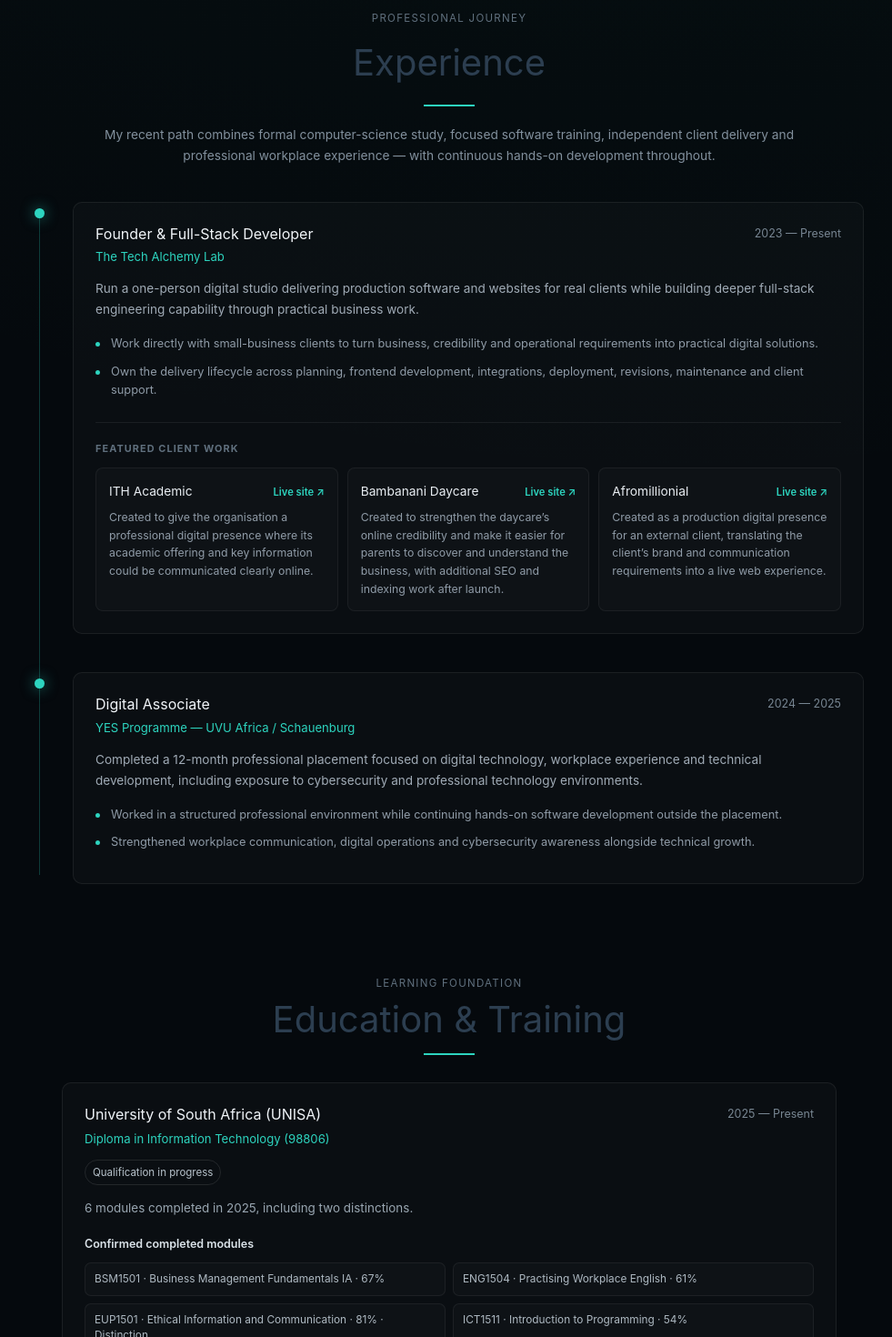
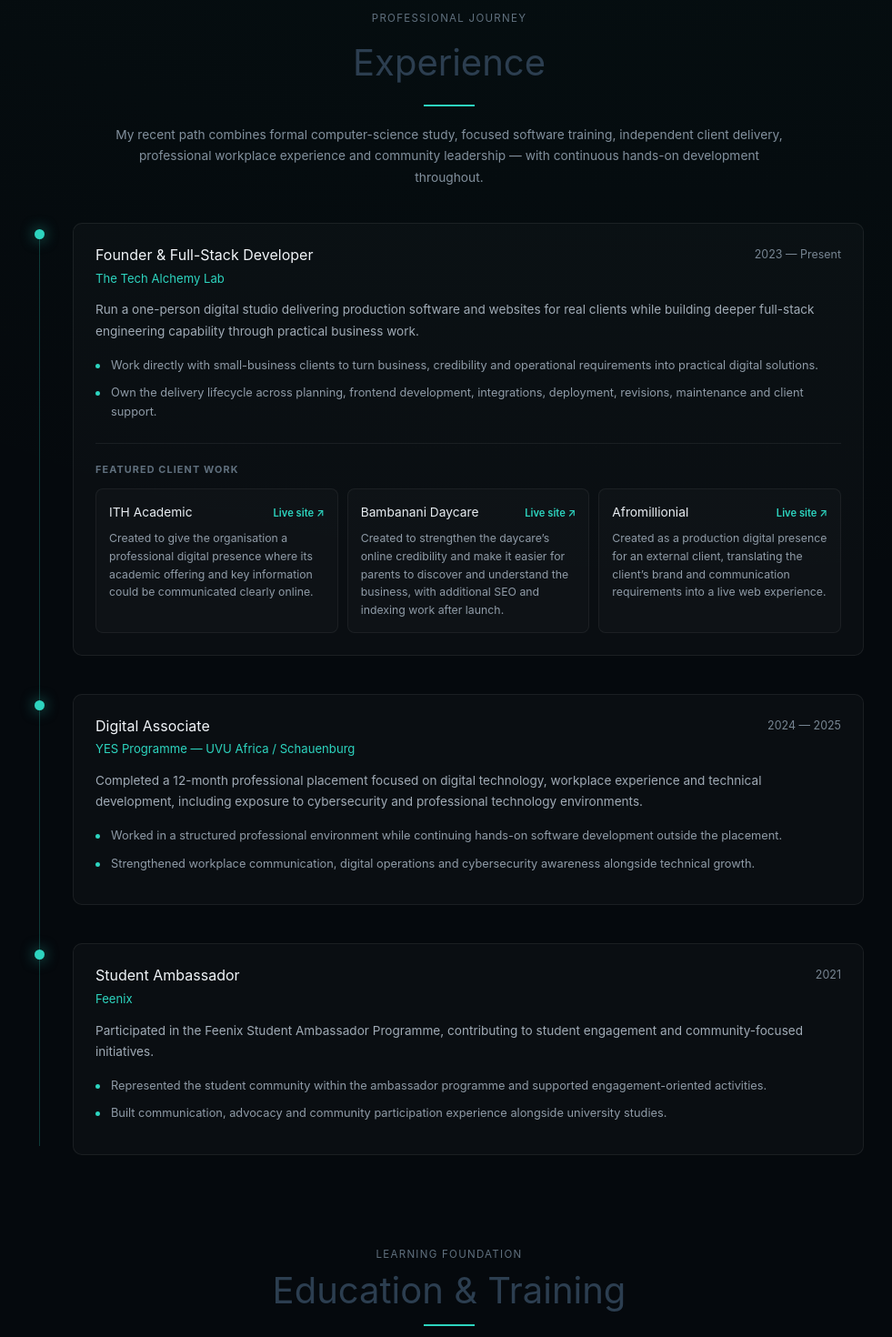
Before and after one commit to keketsoleu25/recruiter-magnet, a Vue app: page / in a window 1280 px wide. Shown: the part 2713-4183 px from the top of the page at 91% size, without its empty margins (146-1127 px from the left). Built offline with nearby package versions, Linux system fonts and the light colour scheme.

Commit message:
Add Feenix Student Ambassador experience

```diff
--- a/src/components/ExperienceSection.vue
+++ b/src/components/ExperienceSection.vue
@@ -2,11 +2,7 @@
 /*
  * ExperienceSection
  * Frames independent client delivery as professional software experience,
- * alongside structured workplace experience.
- *
- * The client-work examples intentionally explain why each project existed.
- * This keeps the portfolio focused on business problems and delivered outcomes
- * rather than presenting client work as a list of websites.
+ * alongside structured workplace and community leadership experience.
  */
 
 type ClientProject = {
@@ -67,6 +63,17 @@
       'Strengthened workplace communication, digital operations and cybersecurity awareness alongside technical growth.',
     ],
   },
+  {
+    role: 'Student Ambassador',
+    organisation: 'Feenix',
+    period: '2021',
+    description:
+      'Participated in the Feenix Student Ambassador Programme, contributing to student engagement and community-focused initiatives.',
+    highlights: [
+      'Represented the student community within the ambassador programme and supported engagement-oriented activities.',
+      'Built communication, advocacy and community participation experience alongside university studies.',
+    ],
+  },
 ]
 </script>
 
@@ -80,8 +87,8 @@
 
     <p class="journey-note">
       My recent path combines formal computer-science study, focused software
-      training, independent client delivery and professional workplace
-      experience — with continuous hands-on development throughout.
+      training, independent client delivery, professional workplace experience
+      and community leadership — with continuous hands-on development throughout.
     </p>
 
     <div class="timeline">
@@ -110,11 +117,6 @@
             </li>
           </ul>
 
-          <!--
-            Featured client work connects the experience claim to concrete,
-            externally delivered projects and explains the business need behind
-            each build. Flagship engineering projects remain in ProjectsSection.
-          -->
           <div v-if="item.clientProjects?.length" class="client-work">
             <p class="client-work-label">Featured client work</p>
 
```
